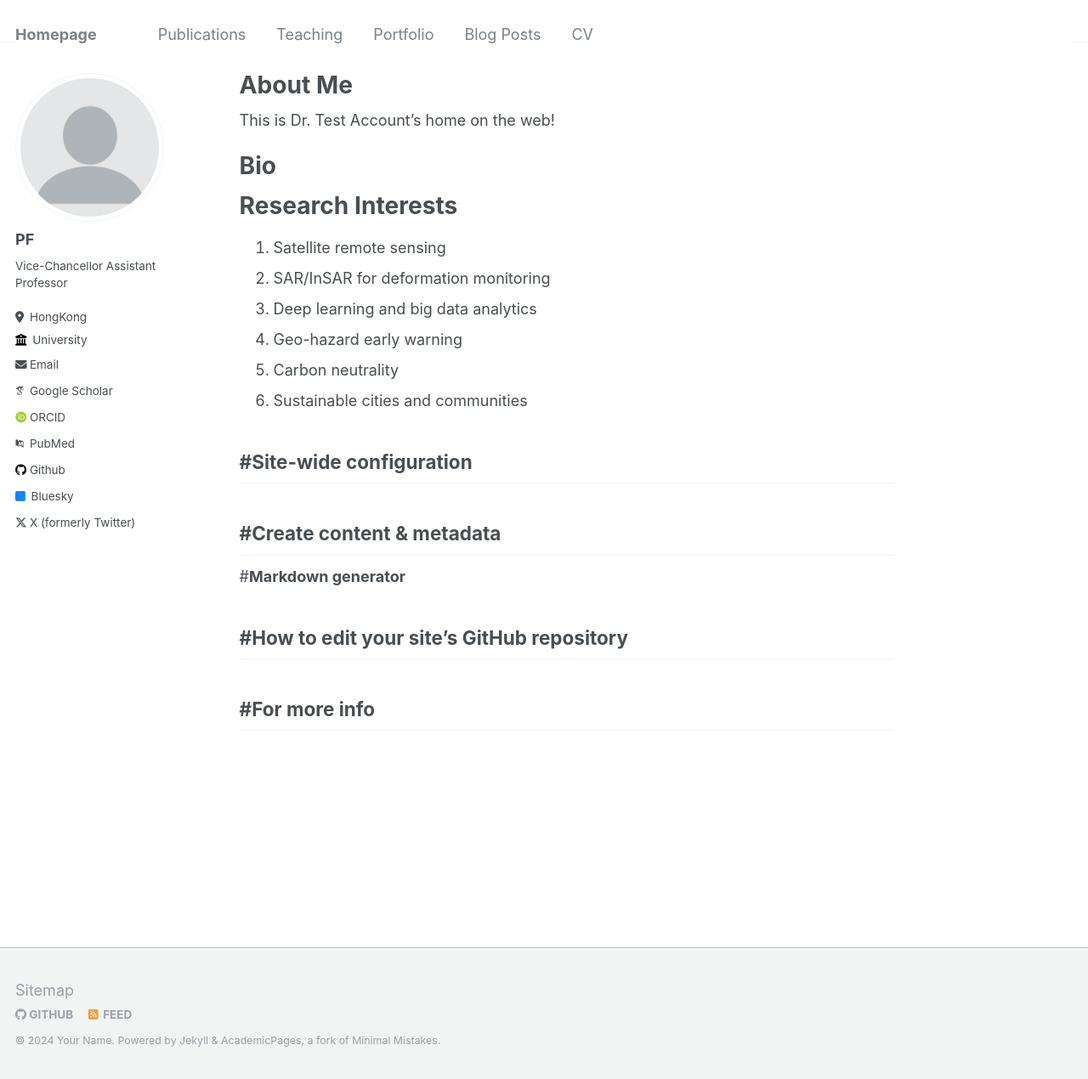
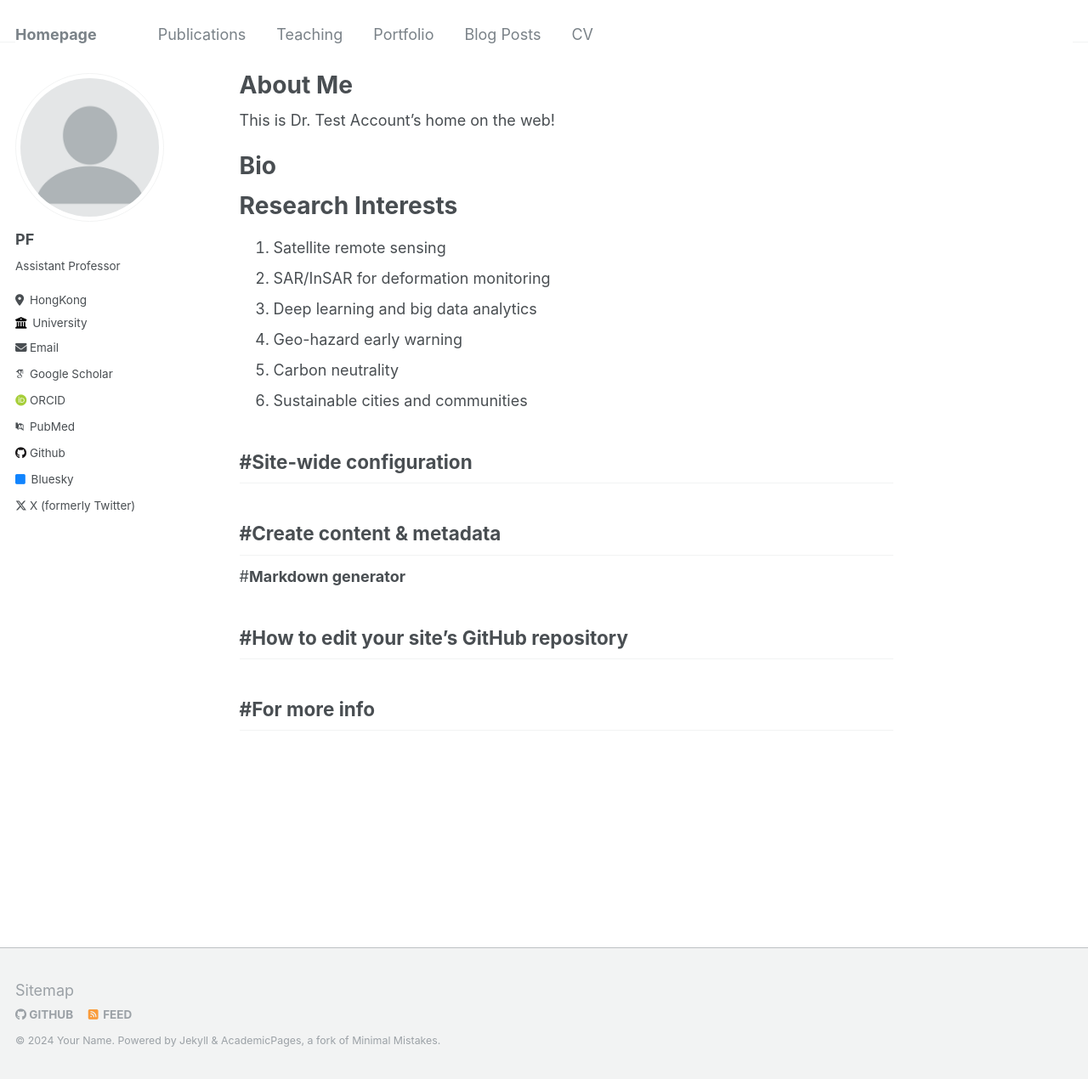
Before and after one commit to pfMA03/peifengMa, a Jekyll site: the page built from _pages/about.md, in a window 1280 px wide and 1270 px high. Shown: the whole window at 85% size. Built offline with Jekyll 4.4.1, drawn with Linux system fonts in a browser that asks for light colours; some web fonts are replaced.

Commit message:
Update _config.yml

```diff
--- a/_config.yml
+++ b/_config.yml
@@ -11,8 +11,8 @@ locale                   : "HongKong"
 title                    : "Homepage"
 title_separator          : "-"
 name                     : &name "Your Name"
-description              : &description "Vice-Chancellor Assistant Professor"
-url                      : https://peifengMa.github.io # the base hostname & protocol for your site e.g. "https://mmistakes.github.io"
+description              : &description "Assistant Professor"
+url                      : https://pfMA03.github.io/peifengMA # the base hostname & protocol for your site e.g. "https://mmistakes.github.io"
 baseurl                  : "" # the subpath of your site, e.g. "/blog"
 repository               : "academicpages/academicpages.github.io"
 
@@ -24,7 +24,7 @@ author:
   avatar           : "profile.png"
   name             : "PF"
   pronouns         : # example: "she/her"
-  bio              : "Vice-Chancellor Assistant Professor"
+  bio              : "Assistant Professor"
   location         : "HongKong"
   employer         : "University"
   uri              : # URL
```
